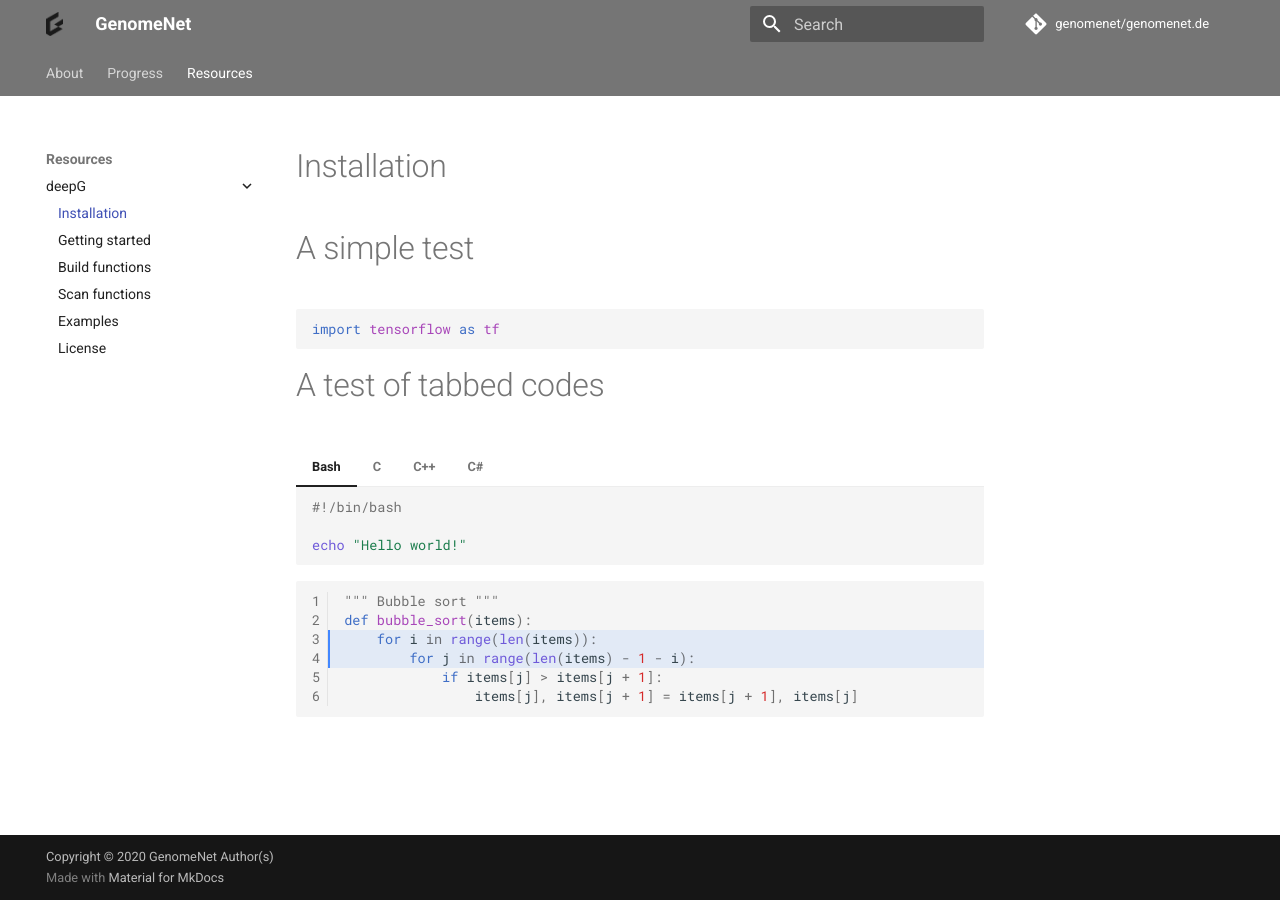
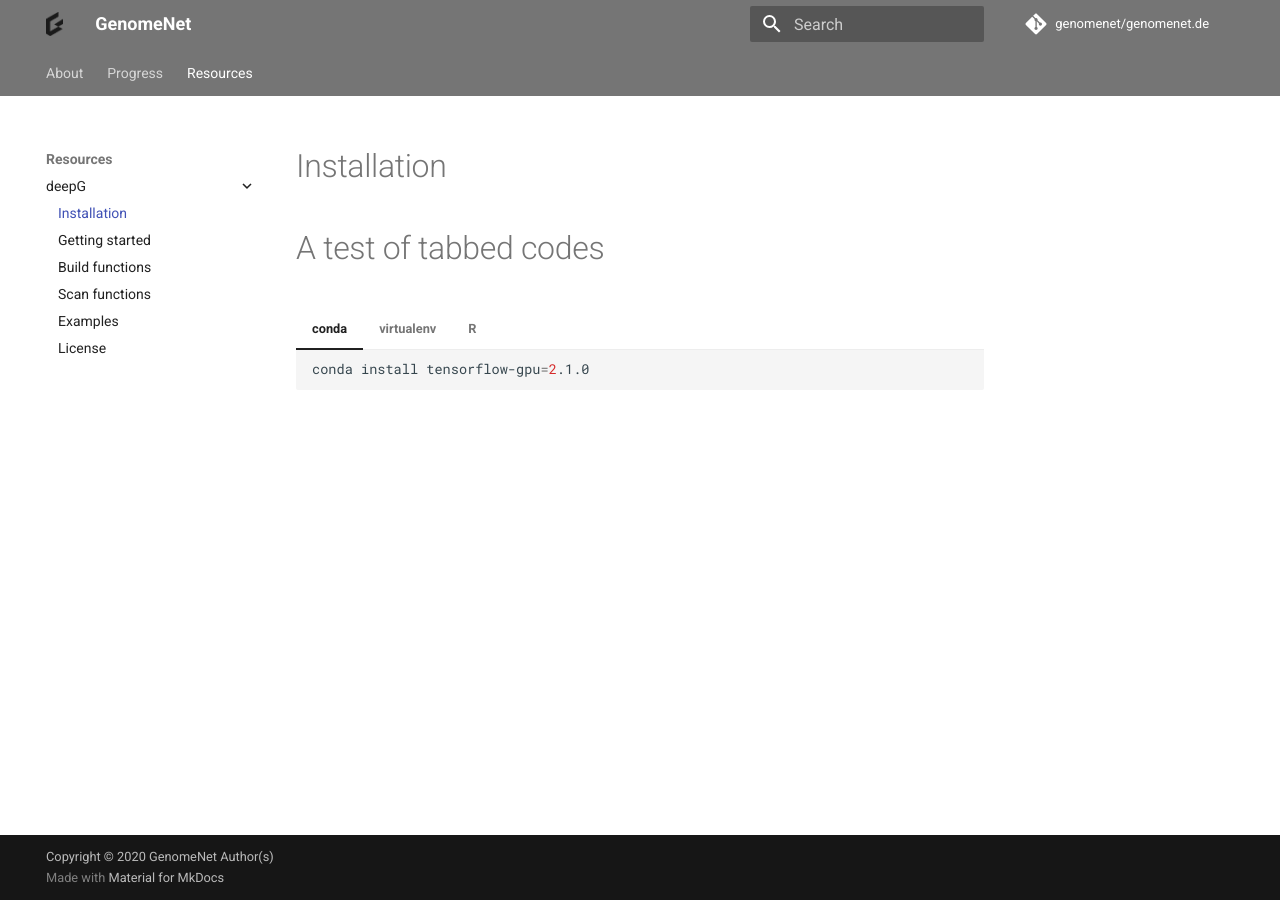
Before and after one commit to GenomeNet/genomenet.de, an MkDocs documentation site: the page built from docs/deepG/installation.md, in a window 1280 px wide. Built offline with MkDocs 1.6.1 and Material for MkDocs 9.7.7, drawn with Linux system fonts in a browser that asks for light colours; comment, search, counter and statistics services are not loaded.

Commit message:
Update installation.md

````diff
--- a/docs/deepG/installation.md
+++ b/docs/deepG/installation.md
@@ -1,57 +1,20 @@
 # Installation
 
-# A simple test
-
-``` python
-import tensorflow as tf
-```
 
 # A test of tabbed codes
 
-=== "Bash"
+=== "conda"
     ``` bash
-    #!/bin/bash
-
-    echo "Hello world!"
+    conda install tensorflow-gpu=2.1.0
     ```
 
-=== "C"
-    ``` c
-    #include <stdio.h>
-
-    int main(void) {
-      printf("Hello world!\n");
-      return 0;
-    }
+=== "virtualenv"
+    ``` bash
+    # todo
     ```
 
-=== "C++"
-    ``` c++
-    #include <iostream>
-
-    int main(void) {
-      std::cout << "Hello world!" << std::endl;
-      return 0;
-    }
+=== "R"
+    ``` r
+    install.packages("keras")
+    keras::install_tensorflow()
     ```
-
-=== "C#"
-    ``` c#
-    using System;
-
-    class Program {
-      static void Main(string[] args) {
-        Console.WriteLine("Hello world!");
-      }
-    }
-    ```
-
-
-``` python linenums="1" hl_lines="3 4"
-""" Bubble sort """
-def bubble_sort(items):
-    for i in range(len(items)):
-        for j in range(len(items) - 1 - i):
-            if items[j] > items[j + 1]:
-                items[j], items[j + 1] = items[j + 1], items[j]
-```
````
